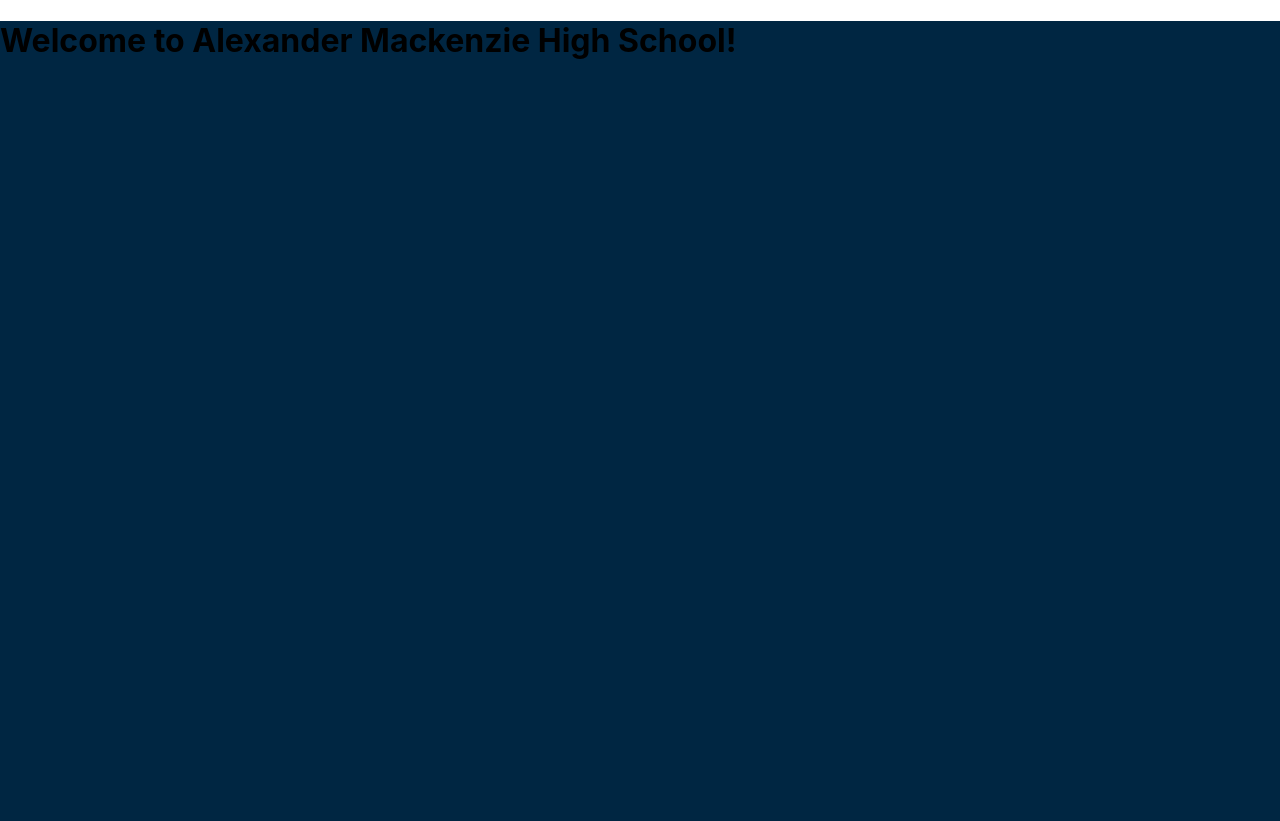
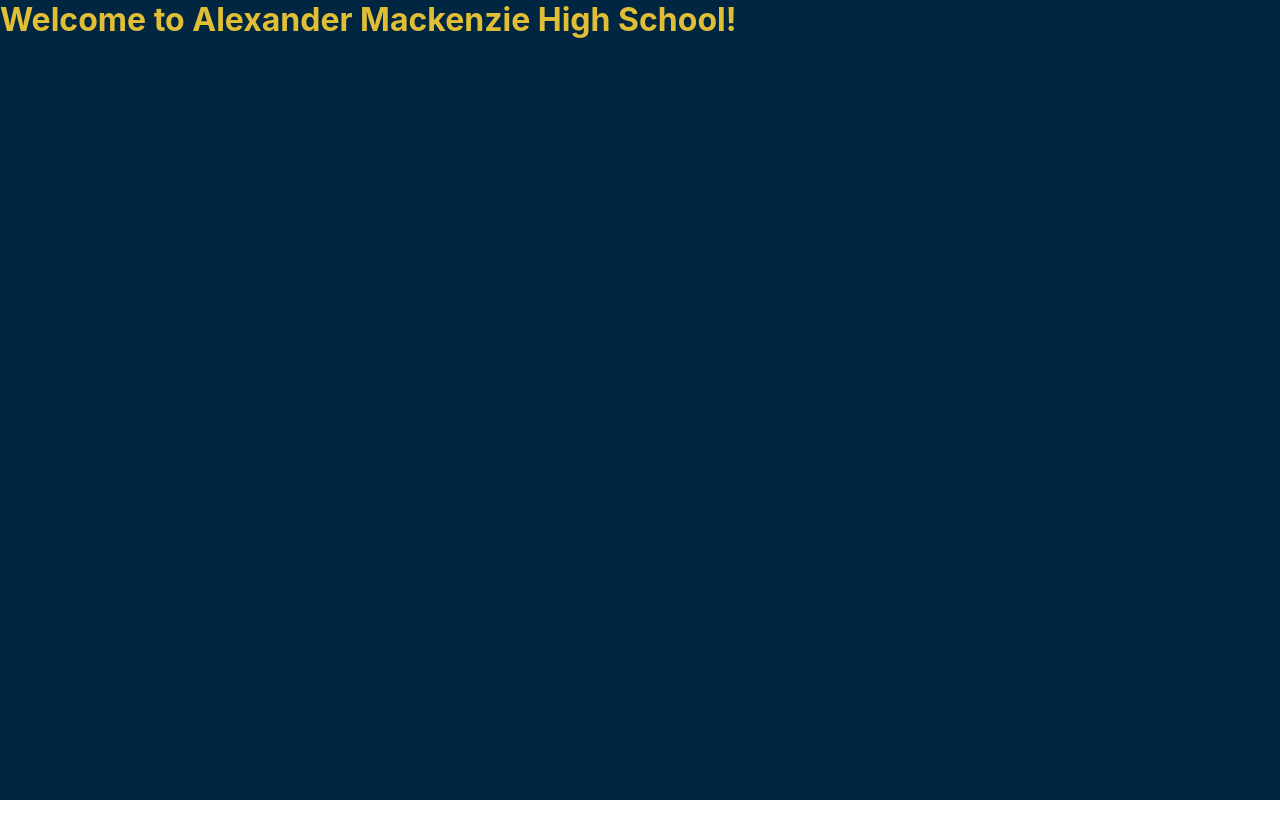
Before and after one commit to Coding-Club-AMHS/amac-app, a Next.js app: page / in a window 1280 px wide. After the commit the page ends 800 px from the top, so only its background shows below. Built offline with nearby package versions, Linux system fonts and the light colour scheme.

Commit message:
changed colours

```diff
--- a/styles/globals.css
+++ b/styles/globals.css
@@ -8,8 +8,10 @@
 
 main {
   background-color: #002642;
+  color: #E0BE36;
   min-width: 100vw;
   min-height: 100vh;
+
 }
 a {
   color: inherit;
@@ -17,5 +19,6 @@
 }
 
 * {
+  margin-top: 0px;
   box-sizing: border-box;
 }
```
